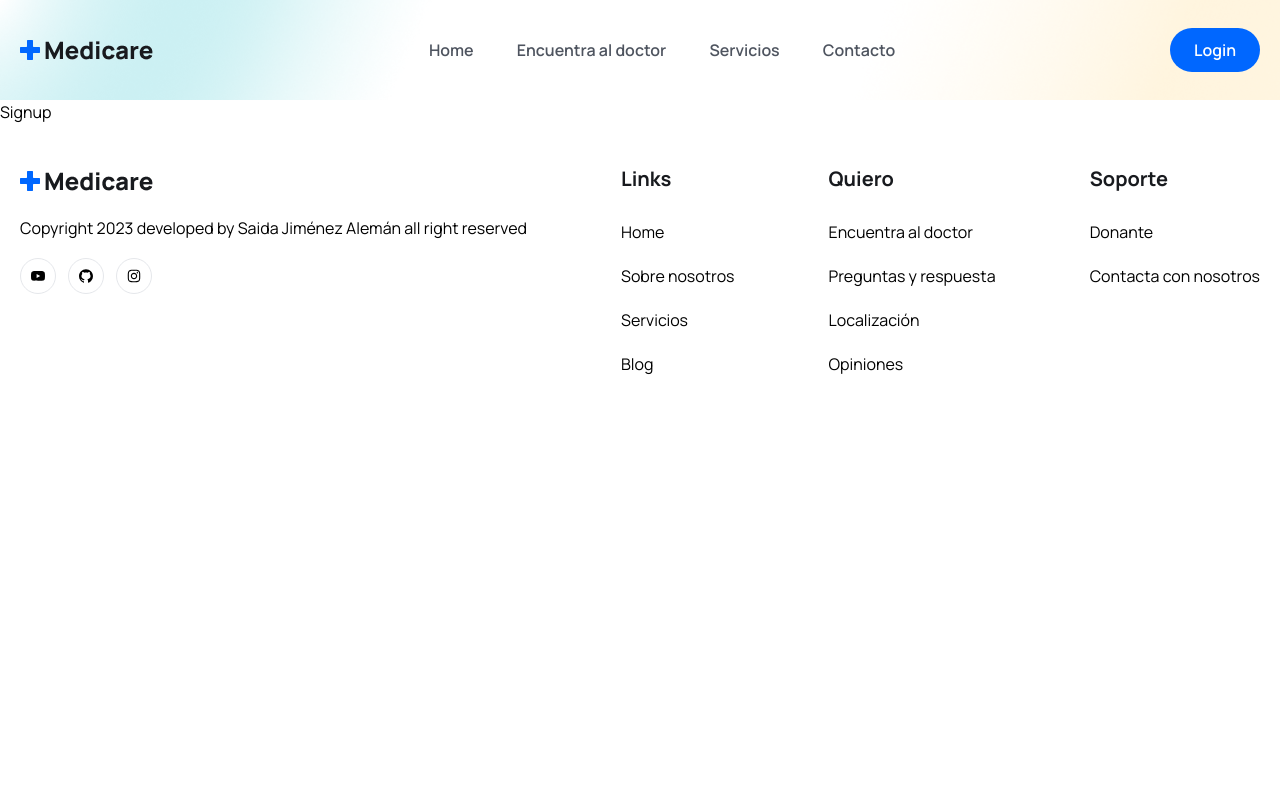
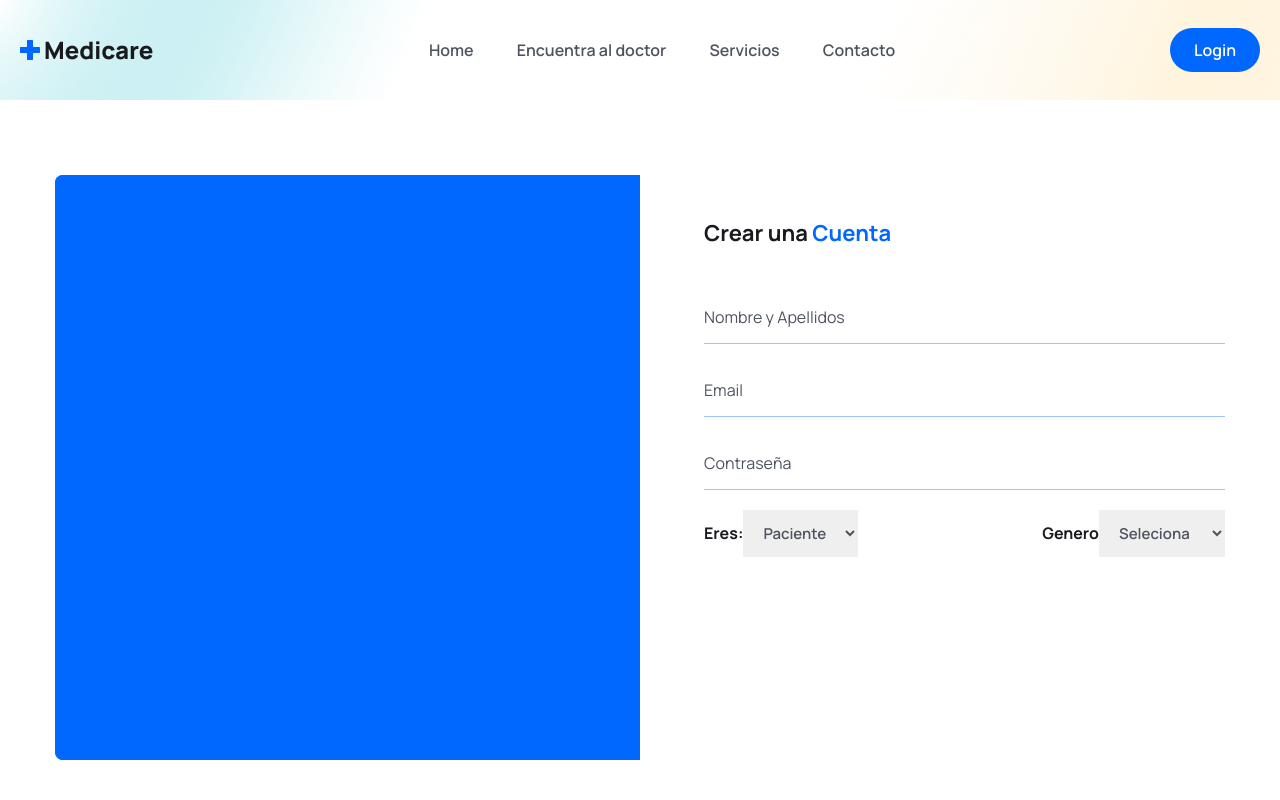
Before and after one commit to saidaJimenez/Medicare, a React (Vite) app in the folder frontend/: page /register in a window 1280 px wide. Shown: the top 800 px of the page. Built offline with nearby package versions, Linux system fonts and the light colour scheme; the HTML template or start-up script is replaced by a standard one; a web font is replaced by a local one.

Commit message:
Creando pagina de signup

```diff
--- a/frontend/src/pages/Doctors/SidePanel.jsx
+++ b/frontend/src/pages/Doctors/SidePanel.jsx
@@ -1,4 +1,4 @@
-import React from 'react'
+
 
 const SidePanel = () => {
   return (
--- a/frontend/src/pages/Login.jsx
+++ b/frontend/src/pages/Login.jsx
@@ -1,4 +1,5 @@
 import { useState } from "react"
+import { Link } from "react-router-dom"
 
 
 const Login = () => {
@@ -14,14 +15,41 @@ const Login = () => {
 
   return  <section className="px-5 lg:px-0">
     <div className="w-full max-w-[570px] mx-auto rounded-lg shadow-md md:p-10">
-    <h3 className="text-headingColor text-[22px] leading-9 font-bold mb-10px">Hola! <span
+    <h3 className="text-headingColor text-[22px] leading-9 font-bold mb-10">Hola! <span
     className="text-primaryColor" > Bienvenido</span> De Nuevo</h3>
     <form className="py-4 md:py-0">
     <div className="mb-5">
       <input type="email" placeholder="Escribe tu email" name="email"
       value={formData.email}
-      onChange={handleInputChange}/>
+      onChange={handleInputChange}
+      className="w-full  py-3 border-b border-solid border-[#0066ff61] focus:outline-none
+      focus:border-b-primaryColor text-[16px] leading-7 text-headingColor
+      placeholder:text-textColor  cursor-pointer"
+      required/>
     </div>
+    <div className="mb-5">
+      <input type="password"
+      placeholder="Password"
+      name="password"
+      value={formData.password}
+      onChange={handleInputChange}
+      className="w-full  py-3 border-b border-solid border-[#0066ff61] focus:outline-none
+      focus:border-b-primaryColor text-[16px] leading-7 text-headingColor
+      placeholder:text-textColor  cursor-pointer"
+      required/>
+    </div>
+
+      <div className="mt-7">
+        <button type="submit"
+       className="w-full bg-primaryColor text-white text-[18px] leading-[30px] rounded-lg px-4 py-3"
+       > Login
+       </button>
+
+      </div>
+
+      <p className="mt-5 textColor text-center">
+       No tengo cuenta <Link to='/register' className="text-primaryColor font-medium ml-1">Registrarte</Link>
+      </p>
     </form>
     </div>
   </section>
--- a/frontend/src/pages/Signup.jsx
+++ b/frontend/src/pages/Signup.jsx
@@ -1,10 +1,88 @@
-import React from 'react'
+import signupImg from "../assets/images/signup.gif";
 
 const Signup = () => {
-  return  <div>
-      Signup
-    </div>
+  return (
+    <section className="px-5 xl:px-0">
+      <div className="max-w-[1170px] mx-auto">
+        <div className="grid grid-cols-1 lg:grid-cols-2">
+          {/* ========= img box ========= */}
+          <div className="hidden lg:block bg-primaryColor rounded-l-lg">
+            <figure className="rounded-l-lg">
+              <img src={signupImg} alt="" className="w-full rounded-l-lg" />
+            </figure>
+          </div>
 
-}
+          {/* ========= sign up form ======= */}
+          <div className="rounded-l-lg lg:pl-16 py-10">
+            <h3 className="text-headingColor text-[22px] leading-9 font-bold mb-10">
+              Crear una <span className="text-primaryColor">Cuenta</span>
+            </h3>
 
-export default Signup
+            <form>
+              <div className="mb-5">
+                <input
+                  type="text"
+                  placeholder="Nombre y Apellidos"
+                  name="name"
+                  value=""
+                  className="w-full pr-4 py-3 border-b border-solid border-[#0066ff61] focus:outline-none
+      focus:border-b-primaryColor text-[16px] leading-7 text-headingColor
+      placeholder:text-textColor  cursor-pointer"
+                  required
+                />
+              </div>
+              <div className="mb-5">
+                <input
+                  type="email"
+                  placeholder="Email"
+                  name="email"
+                  value=""
+                  className="w-full pr-4 py-3 border-b border-solid border-[#0066ff61] focus:outline-none
+      focus:border-b-primaryColor text-[16px] leading-7 text-headingColor
+      placeholder:text-textColor  cursor-pointer"
+                  required
+                />
+              </div>
+              <div className="mb-5">
+                <input
+                  type="password"
+                  placeholder="Contraseña"
+                  name="password"
+                  value=""
+                  className="w-full pr-4 py-3 border-b border-solid border-[#0066ff61] focus:outline-none
+      focus:border-b-primaryColor text-[16px] leading-7 text-headingColor
+      placeholder:text-textColor  cursor-pointer"
+                  required
+                />
+              </div>
+
+              <div className="mb-5 flex items-center justify-between">
+                <label htmlFor="" className="text-headingColor font-bold text-[16px] leading-7">
+                  Eres:
+                  <select name="role" className="text-textColor font-semibold text-[15px] leading-7 px-4 py-3
+                  focus:outline-none">
+                    <option value="paciente">Paciente</option>
+                    <option value="doctor">Doctor</option>
+                  </select>
+                </label>
+                <label  className="text-headingColor font-bold text-[16px] leading-7">
+                  Genero
+                  <select name="genero" className="text-textColor font-semibold text-[15px] leading-7 px-4 py-3
+                  focus:outline-none">
+                    <option value="">Seleciona</option>
+                    <option value="masculino">Masculino</option>
+                    <option value="femenino">Femenino</option>
+                    <option value="otros">Otros</option>
+                  </select>
+                </label>
+              </div>
+
+            </form>
+          </div>
+        </div>
+      </div>
+    </section>
+  );
+};
+
+export default Signup;
```
